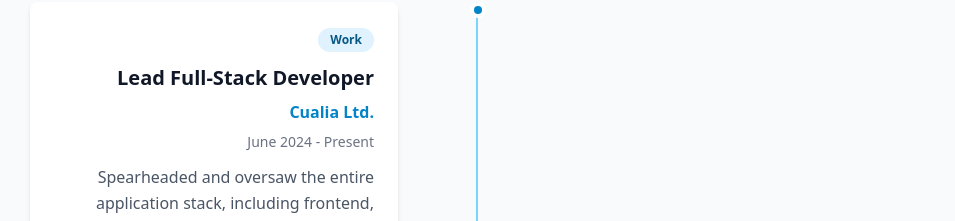
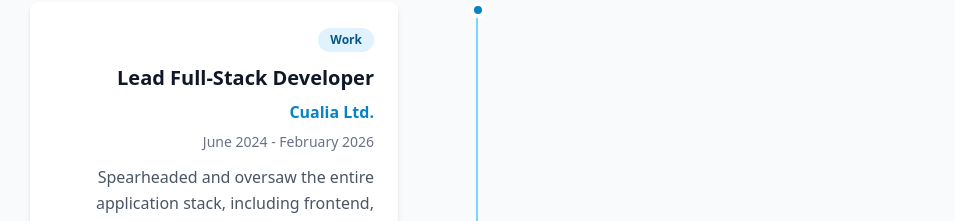
Before and after one commit to jrsgacusan/portfolio, a React (Vite) app: page / in a window 1280 px wide. Shown: the part 1620-1841 px from the top of the page, without its empty margins (162-1117 px from the left). Built offline with nearby package versions, Linux system fonts and the light colour scheme.

Commit message:
chjange timeline data

```diff
--- a/src/data/timelineData.ts
+++ b/src/data/timelineData.ts
@@ -12,7 +12,7 @@ export const timelineData: TimelineItem[] = [
     id: '1',
     title: 'Lead Full-Stack Developer',
     organization: 'Cualia Ltd.',
-    period: 'June 2024 - Present',
+    period: 'June 2024 - February 2026',
     description:
       'Spearheaded and oversaw the entire application stack, including frontend, backend, infrastructure, automations, and deployments.',
     type: 'work',
```
